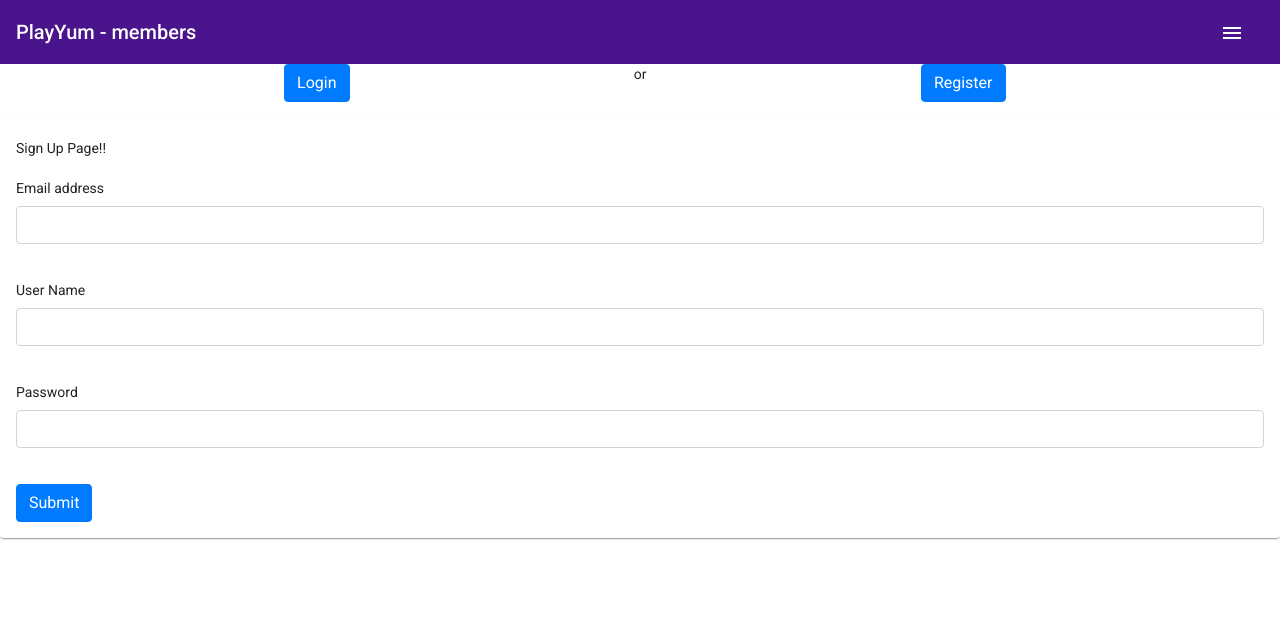
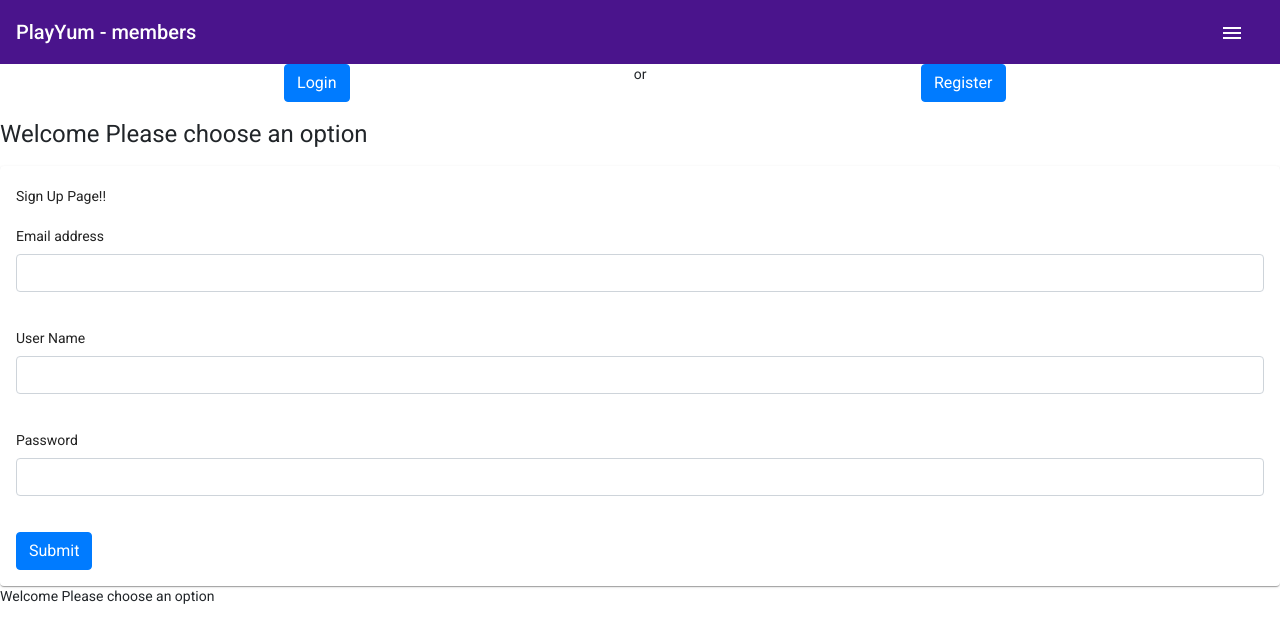
Before and after one commit to DTully2/playyum2.0, an Angular app in the folder clientplayyum/: page /members in a window 1280 px wide. Shown: the top 642 px of the page. Built offline with nearby package versions, Linux system fonts and the light colour scheme.

Commit message:
landing page made no coneection to members

```diff
--- a/clientplayyum/src/app/app-routing.module.ts
+++ b/clientplayyum/src/app/app-routing.module.ts
@@ -4,12 +4,15 @@ import { HomeComponent } from './home/home.component';
 import { MemberHomeComponent } from './member/member-home/member-home.component';
 import { MemberloginComponent } from './member/memberlogin/memberlogin.component';
 import { LoginpageComponent } from './member/loginpage/loginpage.component';
+import { LandingpageComponent } from './member/landingpage/landingpage.component';
+
 const routes: Routes = [
   { path: 'home', component: HomeComponent, title: 'clientplayyum - Home' },
   { path: '', component: HomeComponent, title: 'clientplayyum - Home' },
   { path: 'members', component: MemberHomeComponent, title: 'clientplayyum - Member'},
   { path: 'memberslogin', component: MemberloginComponent, title: 'clientplayyum - Login' },
   { path: 'loginpage', component: LoginpageComponent, title: 'clientplayyum - Login' },
+  { path: 'landingpage', component: LandingpageComponent, title: 'clientplayyum - Landing' },
 ];
 
 @NgModule({
--- a/clientplayyum/src/app/app.component.html
+++ b/clientplayyum/src/app/app.component.html
@@ -11,6 +11,7 @@
 <mat-menu #appMenu="matMenu">
   <a mat-menu-item [routerLink]="['home']" (click)="setTitle('home')">home</a>
   <a mat-menu-item [routerLink]="['members']" (click)="setTitle('members')">Sign up</a>
+  <!-- <a mat-menu-item [routerLink]="['landingpage']" (click)="setTitle('login')">Welcome</a> -->
    <!-- <a mat-menu-item [routerLink]="['loginpage']" (click)="setTitle('memberslogin')">Login members</a> -->
 </mat-menu>
 
--- a/clientplayyum/src/app/generic-http.service.ts
+++ b/clientplayyum/src/app/generic-http.service.ts
@@ -30,7 +30,7 @@ export class GenericHttpService<T> {
 
   //confirm username and password match
   public confirmUsernameAndPassword(member: Member ): Observable<T> {
-    console.log('confirmUsernameAndPassword');
+    console.log('confirmUsernameAndPassword/ '  + member.username + ' ' + member.password);
     return this.httpClient
       .get<T>(`${BASEURL}${this.entity}?username=${member.username}&password=${member.password}`)
       .pipe(retry(2), catchError(this.handleError));
--- /dev/null
+++ b/clientplayyum/src/app/member/landingpage/landingpage.component.html
@@ -0,0 +1 @@
+<p>landingpage works!</p>
--- /dev/null
+++ b/clientplayyum/src/app/member/landingpage/landingpage.component.ts
@@ -0,0 +1,16 @@
+import { Component, OnInit } from '@angular/core';
+
+@Component({
+  selector: 'app-landingpage',
+  templateUrl: './landingpage.component.html',
+  styles: [
+  ]
+})
+export class LandingpageComponent implements OnInit {
+
+  constructor() { }
+
+  ngOnInit(): void {
+  }
+
+}
--- a/clientplayyum/src/app/member/loginpage/loginpage.component.ts
+++ b/clientplayyum/src/app/member/loginpage/loginpage.component.ts
@@ -48,7 +48,7 @@ memberLoginForm: FormGroup;
 
     this.member.password = this.memberLoginForm.value.password;
     this.member.username = this.memberLoginForm.value.userName;
-    console.log(this.member);
+    // console.log(this.member);
      this.check.emit(this.member);
   }
 }
--- a/clientplayyum/src/app/member/member-home/member-home.component.html
+++ b/clientplayyum/src/app/member/member-home/member-home.component.html
@@ -7,7 +7,7 @@
       <button type="submit" (click)="showRegisterForm()"  class="btn btn-primary">Register</button>
   </li>
 </ul>
-
+<h1> {{msg}}</h1>
 <div class="register"  *ngIf="!hideEditForm">
   <mat-card>
     <mat-card-content>
@@ -25,26 +25,14 @@
   </mat-card-content>
 </mat-card>
 </div>
-<!-- Pills navs -->
-<!-- <ul class="nav nav-pills nav-justified mb-3" id="ex1" role="tablist">
-  <li class="nav-item" role="presentation">
-    <a class="nav-link" id="tab-login" data-mdb-toggle="pill" href="#pills-login" role="tab"
-      aria-controls="pills-login" aria-selected="true">Login</a>
-  </li>
-  <li class="nav-item" role="presentation">
-    <a class="nav-link active" id="tab-register" data-mdb-toggle="pill" href="#pills-register" role="tab"
-      aria-controls="pills-register" aria-selected="false">Register</a>
-  </li>
-</ul> -->
-<!-- Pills navs -->
 
-<!-- Pills content -->
-<div class="tab-content">
+<div> {{msg}}</div>
+<!-- <div class="tab-content">
   <div class="tab-pane fade" id="pills-login" role="tabpanel" aria-labelledby="tab-login">
     <app-loginpage (check)="check($event)"></app-loginpage>
   </div>
  <div class="tab-pane fade" id="pills-register" role="tabpanel" aria-labelledby="tab-register">
         <app-memberlogin [selectedEmployee]="member" (saved)="save($event)"></app-memberlogin>
    </div>
-</div>
+</div> -->
 <!-- Pills content -->
--- a/clientplayyum/src/app/member/member-home/member-home.component.ts
+++ b/clientplayyum/src/app/member/member-home/member-home.component.ts
@@ -23,17 +23,8 @@ export class MemberHomeComponent implements OnInit {
     this.hideEditForm = false;
   } // constructor
   ngOnInit(): void {
-    this.msg = 'loading members from server...';
-    // this.memberService.get().subscribe({
-    //   // Observer object, complete method intrinscally unsubscribes
-    //   next: (payload: any) => {
-    //     this.members = payload._embedded.members;
-    //     this.msg = 'members loaded!!';
-    //   },
-    //   error: (err: Error) => (this.msg = `Get failed! - ${err.message}`),
+    this.msg = 'Welcome Please choose an option';
 
-    //   complete: () => {},
-    // }); // subscribe
   } // ngOnInit
   /**
    * save - determine whether we're doing and add or an update
@@ -46,8 +37,8 @@ export class MemberHomeComponent implements OnInit {
     console.log(vendor);
     this.memberService.confirmUsernameAndPassword(vendor).subscribe({
       // Create observer object
-      next: (emp: Member) => (this.msg = `Members ${emp?.username} checked!`),
-      error: (err: Error) => (this.msg = `Not valid failed! - ${err.message}`),
+      next: (emp: Member) => (this.msg = `Members ${emp?.username} Signed in!`, window.location.href='/landingpage'),
+      error: (err: Error) => (this.msg = `Not valid login Please register or Try again!`),
       complete: () => (this.hideEditForm = !this.hideEditForm),
     });
   } // check
--- a/clientplayyum/src/app/member/member.module.ts
+++ b/clientplayyum/src/app/member/member.module.ts
@@ -6,12 +6,13 @@ import { MatComponentsModule } from '../mat-components/mat-components.module';
 import { MemberloginComponent } from './memberlogin/memberlogin.component';
 import { ReactiveFormsModule } from '@angular/forms';
 import { LoginpageComponent } from './loginpage/loginpage.component';
+import { LandingpageComponent } from './landingpage/landingpage.component';
 
 
 @NgModule({
   declarations: [
     MemberListComponent,
-    MemberHomeComponent, MemberloginComponent, LoginpageComponent
+    MemberHomeComponent, MemberloginComponent, LoginpageComponent, LandingpageComponent
   ],
   imports: [
     CommonModule,
--- a/clientplayyum/src/styles.scss
+++ b/clientplayyum/src/styles.scss
@@ -10,9 +10,19 @@
   margin-right: 2vw !important;
 }
 
-mat-list-item:nth-child(odd){
-  background-color:white;
+mat-list-item {
+  &:nth-child(odd){
+    background-color:white;
   }
-  mat-list-item:nth-child(even) {
-  background-color:#eeeeee;
+  &:nth-child(even) {
+    background-color:#eeeeee;
   }
+
+}
+
+// mat-list-item:nth-child(odd){
+//   background-color:white;
+//   }
+//   mat-list-item:nth-child(even) {
+//   background-color:#eeeeee;
+//   }
```
